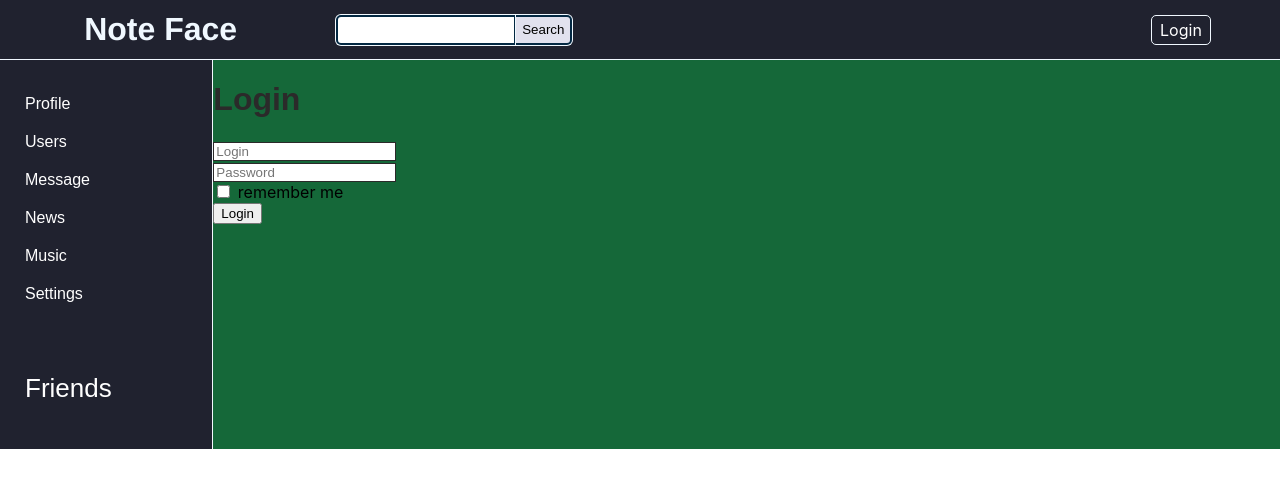
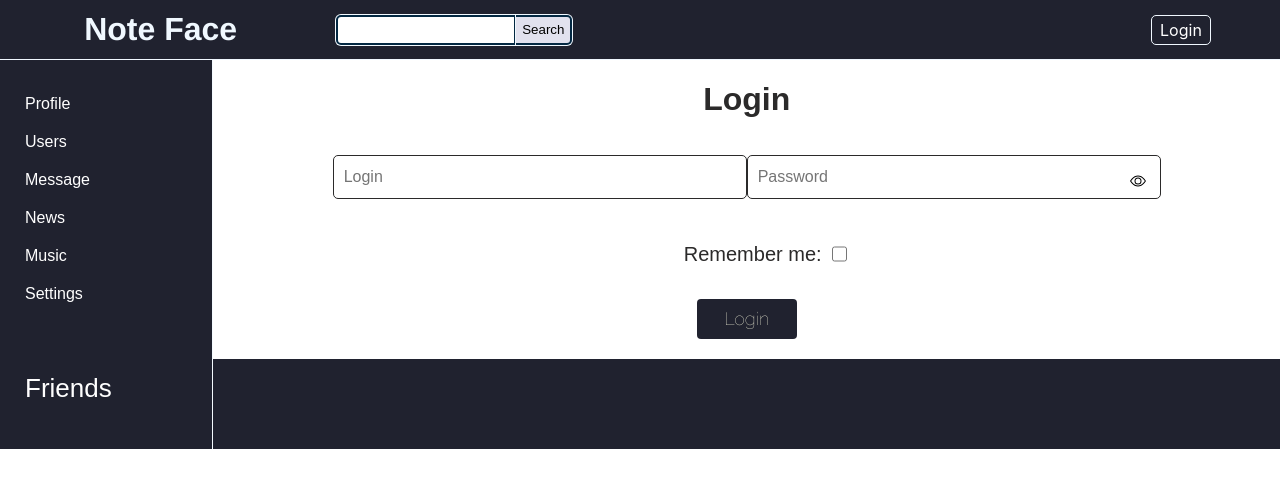
Before and after one commit to Bishko86/react-network, a React (Create React App) app: page /login in a window 1280 px wide. Shown: the top 488 px of the page. Built offline with nearby package versions, Linux system fonts and the light colour scheme; no server answers; a web font is replaced by a local one.

Commit message:
refactoring

```diff
--- a/src/App.css
+++ b/src/App.css
@@ -11,7 +11,7 @@
 }
 .app-wrapper-content {
   grid-area: c;
-  background-color: #156839;
+  background-color: #20222f;
 }
 a#Friends {
   margin: 60px 0 20px 20px;
--- a/src/common/FormsControl/FormsControl.js
+++ b/src/common/FormsControl/FormsControl.js
@@ -12,7 +12,7 @@ const FormControl = ({ typefield, input, meta, ...props }) => {
     return (
         <>
             { React.createElement(typefield, { className: className, ...input, ...props })}
-            { isError && <span className={style.color}>{meta.error || meta.submitError}</span>}
+            { isError && <span className={style.err_block}>{meta.error || meta.submitError}</span>}
         </ >
     )
 }
--- a/src/components/Login/Login.jsx
+++ b/src/components/Login/Login.jsx
@@ -4,9 +4,9 @@ import LoginForm from './LoginForm';
 
 const Login = (props) => {
     return (
-        <div>
+        <div className={style.login}>
             <h1 className={style.title}>Login</h1>
-            <LoginForm />
+            <LoginForm style={style} />
         </div>
     )
 }
--- a/src/components/Login/LoginForm.js
+++ b/src/components/Login/LoginForm.js
@@ -1,4 +1,4 @@
-import React from 'react';
+import React, { useRef, useState } from 'react';
 import { login } from '../Durax/auth-reducer';
 import { connect } from 'react-redux';
 import { composeValidators, required, maxLengthInput } from '../validators/validators'
@@ -7,17 +7,34 @@ import { Form, Field } from 'react-final-form';
 import { Redirect } from 'react-router';
 import { toggleIsFetching } from '../Durax/auth-reducer'
 import Preloader from '../../common/Preloader';
+import { BsEye, BsEyeSlash } from "react-icons/bs";
+import { classNames } from 'classnames/bind';
 
-const LoginForm = (props) => {
+const LoginForm = ({ style, ...props }) => {
+    const inputEl = useRef();
+    let [showHidePass, setShowHidePass] = useState(true);
     if (props.authMe) return <Redirect to={'/profile'} />
     let { isFetching, toggleIsFetching, captchaUrl } = props
     if (isFetching) return <Preloader />
 
-    let { isError, message } = props.error
+    let { isError, message } = props.error;
+
+    const showPassword = () => {
+        let password = inputEl.current;
+        if (password.type === 'password') {
+            password.type = 'text';
+            setShowHidePass(false);
+        }
+        else {
+            password.type = 'password';
+            setShowHidePass(true);
+        }
+    }
 
     return (
+        <div className={style.form_login}>
+            <Form
 
-        <Form
                 onSubmit={formData => {
                     toggleIsFetching();
                     let { login, password, rememberMe, captcha } = formData;
@@ -26,29 +43,45 @@ const LoginForm = (props) => {
                 }}>
                 {({ handleSubmit }) => (
                     <form onSubmit={handleSubmit}>
+                        <div style={{ position: 'relative', display: 'inline' }}>
+                            <Field validate={composeValidators(required, maxLengthInput(30))} type="text" name='login' placeholder='Login' typefield='input' render={FormControl} />
+                        </div>
+                        <div style={{ position: 'relative', display: 'inline' }}>
+                            <Field validate={composeValidators(required, maxLengthInput(30))} type="password" name='password' placeholder='Password' typefield='input' render={FormControl} ref={inputEl} />
+                            {
+                                showHidePass ?
+                                    <BsEye onClick={showPassword} className={style.show_hide_el} /> :
+                                    <BsEyeSlash className={style.show_hide_el} onClick={showPassword} />
+                            }
+                        </div>
+
+                        <div className={style.checkbox}>
+                            <label htmlFor={'checkbox'}>
+                                Remember me:
+                            </label>
+                            <Field type='checkbox' name='rememberMe' typefield='input' render={FormControl} id={'checkbox'} />
+                        </div>
+                        {captchaUrl &&
+                            <div className={style.captcha}>
                                 <div>
-                        <Field validate={composeValidators(required, maxLengthInput(30))} type="text" name='login' placeholder='Login' typefield='input' render={FormControl} />
-
+                                    <img src={captchaUrl} alt='captcha' />
                                 </div>
-                    <div>
-                        <Field validate={composeValidators(required, maxLengthInput(30))} type="password" name='password' placeholder='Password' typefield='input' render={FormControl} />
-                        <div>
-                            <Field type='checkbox' name='rememberMe' typefield='input' render={FormControl} /> remember me
+                                <div style={{ textAlign: 'center', position: 'relative', display: 'inline' }}>
+                                    <Field validate={required} type="text" name='captcha' placeholder='Enter symbols' typefield='input' autocomplete="off" render={FormControl} />
                                 </div>
                             </div>
-                    {captchaUrl && <img src={captchaUrl} alt='captcha' />}
-
-                    {captchaUrl && <Field validate={required} type="text" name='captcha' placeholder='Enter symbols' typefield='input' render={FormControl} />}
+                        }
                         <div>
-                        <button>Login</button>
-                        {isError && <span>{message}</span>}
+                            {isError && <p className={style.submit_error}>{message}</p>}
+                            <button >Login</button>
                         </div>
                     </form>
 
-            )}
+                )
+                }
 
-        </Form>
-
+            </Form >
+        </div >
     )
 }
 const mapStateToProps = (state) => {
--- a/src/components/validators/validators.js
+++ b/src/components/validators/validators.js
@@ -1,4 +1,6 @@
-export const required = value => (value ? undefined : 'Required');
+import { BsExclamationCircle } from "react-icons/bs";
+
+export const required = value => (value ? undefined : <BsExclamationCircle />);
 export const maxLengthInput = maxLength => value => (
     value && value.length > maxLength ? `Max length is ${maxLength} symbols` : undefined
 )
```
Also changed, not shown: 1 other file (tests, documents, lock files or other folders). Lines whose indentation alone changed are shown as unchanged.
